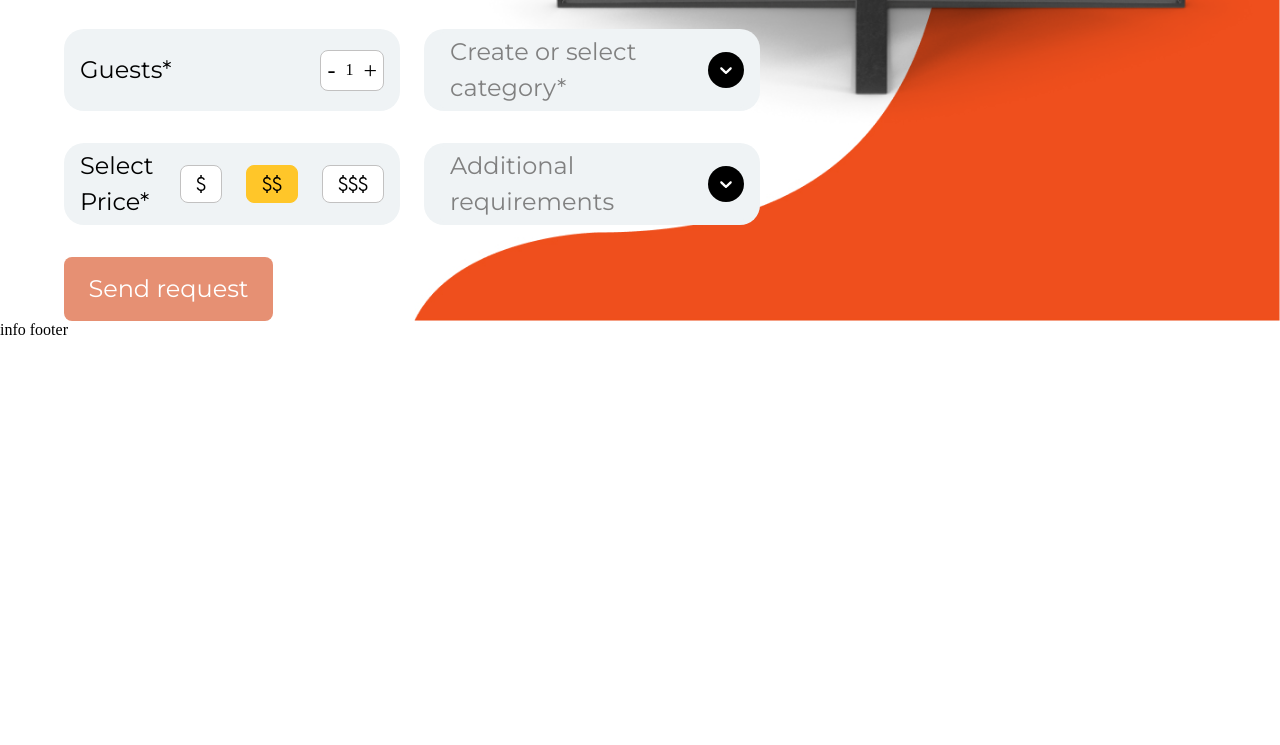
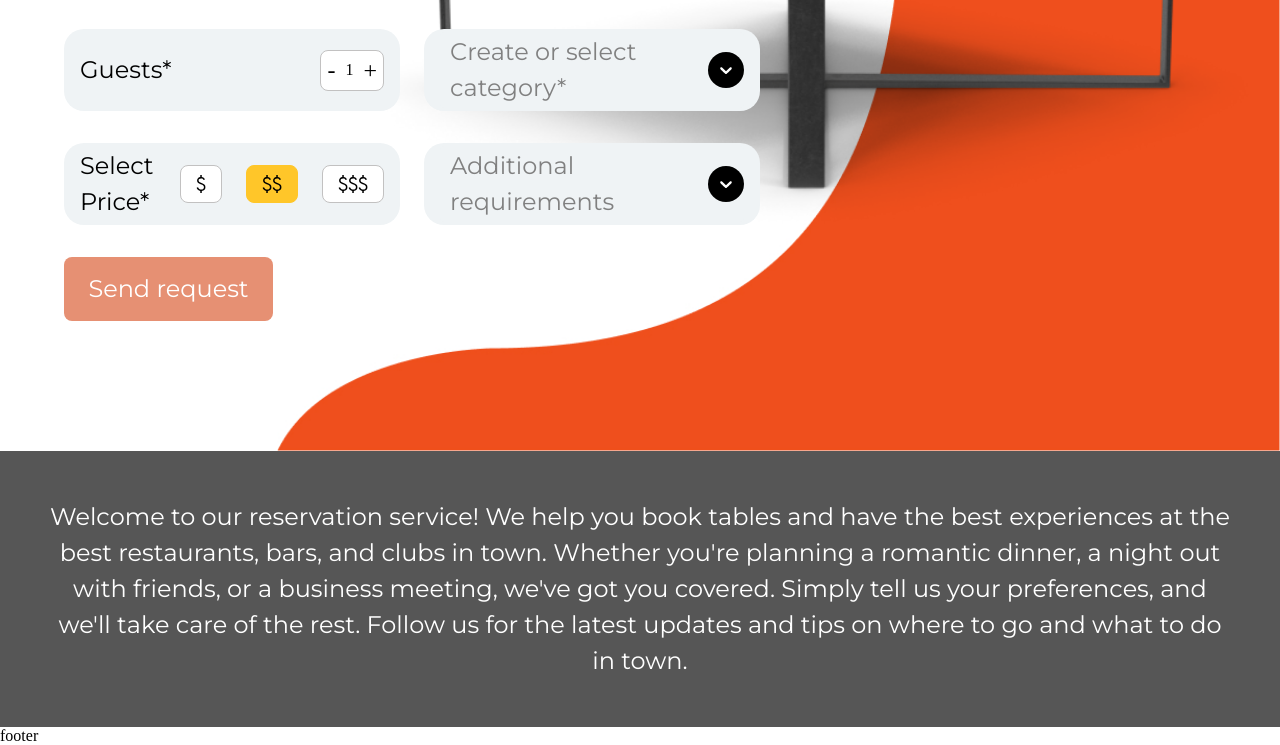
Before and after one commit to narekmaralchyan13/anoty1, a Gatsby site: page / in a window 1280 px wide. Shown: the part 561-1306 px from the top of the page. Before the commit the page ends 900 px from the top, so only its background shows below. Built offline with nearby package versions, Linux system fonts and the light colour scheme; Gatsby itself is replaced by a stand-in of ours.

Commit message:
add about section

```diff
--- /dev/null
+++ b/src/components/about/about.module.css
@@ -0,0 +1,11 @@
+.about {
+    background-color: #565656;
+    font-family: Montserrat;
+    padding: 48px 48px;
+    color: white;
+    font-size: 24px;
+    font-weight: 400;
+    line-height: 36px;
+    letter-spacing: 0em;
+    text-align: center;
+}
--- /dev/null
+++ b/src/components/about/index.js
@@ -0,0 +1,12 @@
+import React from 'react'
+import * as styles from './about.module.css'
+
+const About = () => {
+  return (
+    <div className={styles.about}>
+        Welcome to our reservation service! We help you book tables and have the best experiences at the best restaurants, bars, and clubs in town. Whether you're planning a romantic dinner, a night out with friends, or a business meeting, we've got you covered. Simply tell us your preferences, and we'll take care of the rest. Follow us for the latest updates and tips on where to go and what to do in town.
+    </div>
+  )
+}
+
+export default About
--- a/src/components/form/formStyle.module.css
+++ b/src/components/form/formStyle.module.css
@@ -28,6 +28,7 @@ line-height: 36px;
 color: #FFFFFF;
 border: none;
 cursor: pointer;
+margin-bottom: 130px;
 }
 .sendBtn:disabled{
   background-color: #e69073;
--- a/src/pages/index.js
+++ b/src/pages/index.js
@@ -5,6 +5,7 @@ import Layout from "../components/layout"
 import Form from "../components/form"
 import Seo from "../components/seo"
 import * as styles from "./index.module.css"
+import About from "../components/about"
 
 const links = [
   {
@@ -73,7 +74,7 @@ const IndexPage = () => (
   <>
    <Layout>
     <Form />
-    info
+    <About />
     footer
    </Layout>
   </>
```
